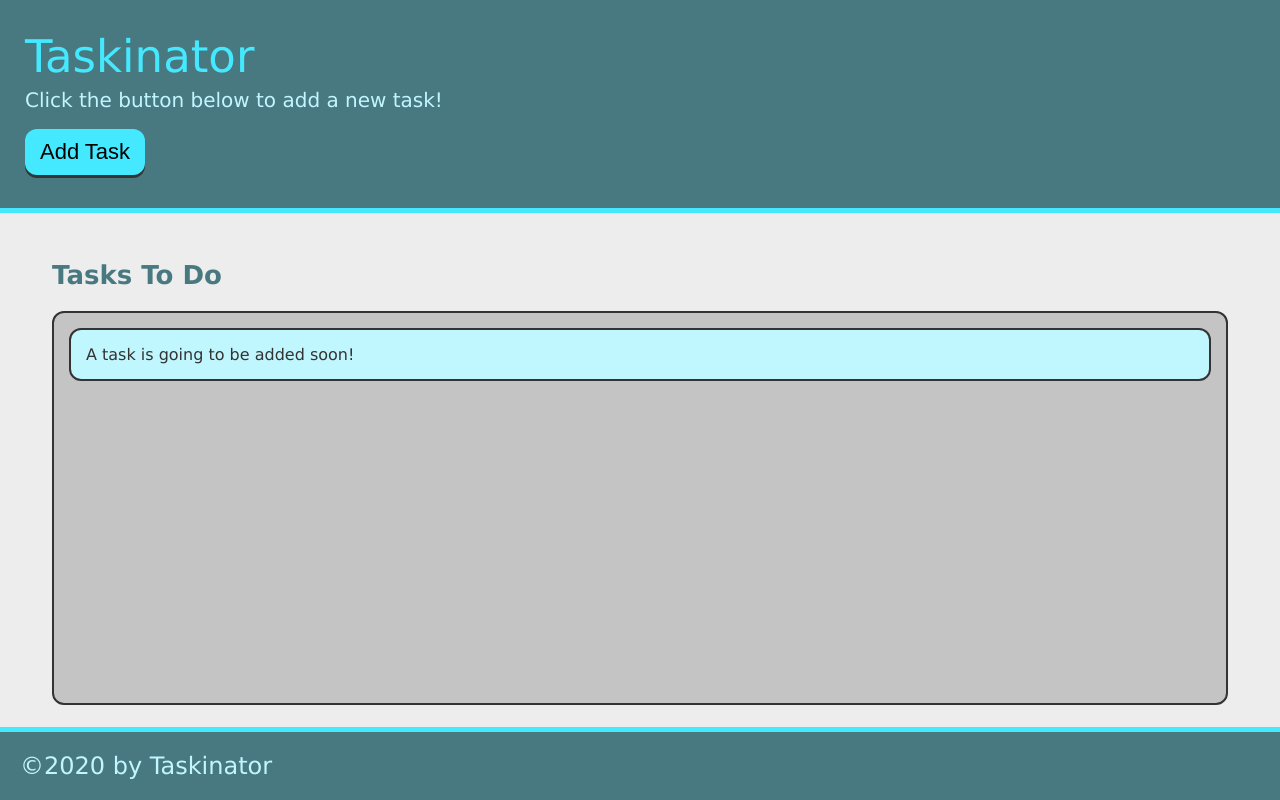
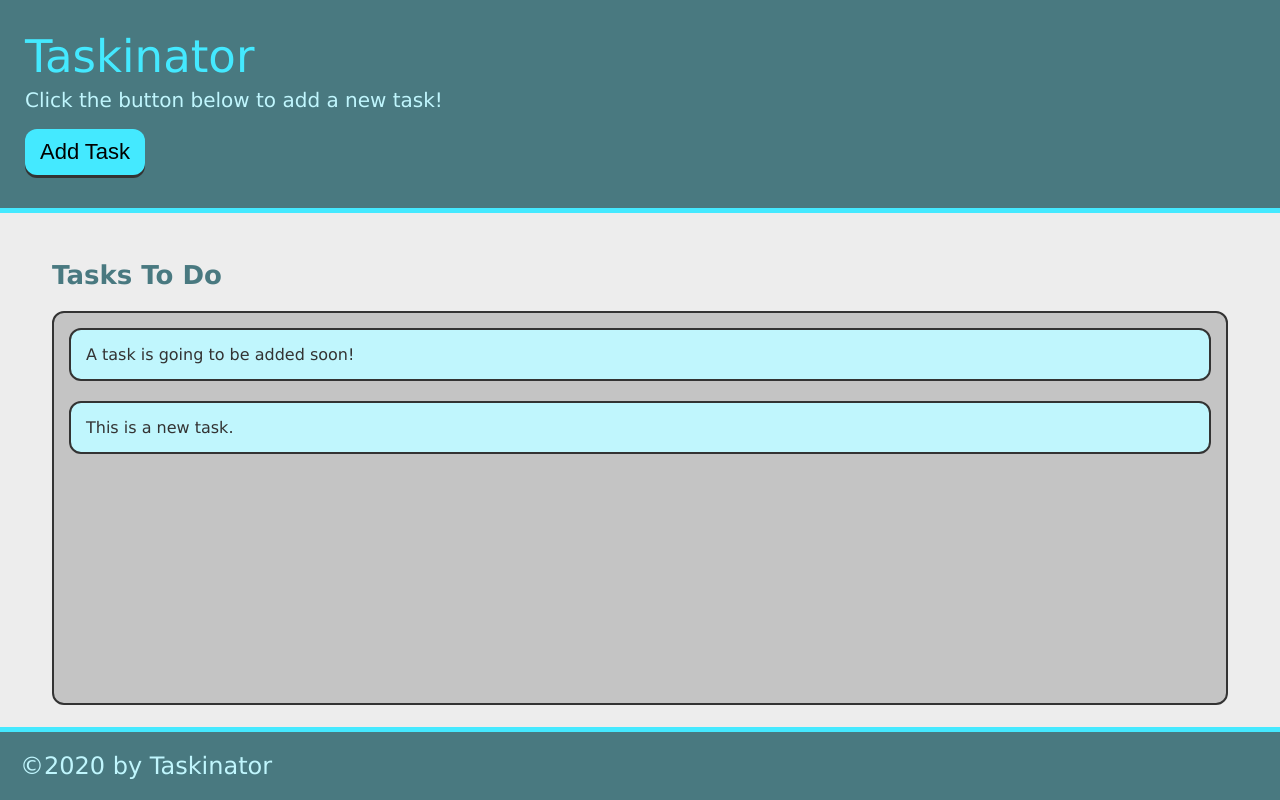
Before and after one commit to Undisputed06/taskinator, a plain HTML site: page index.html in a window 1280 px wide. Both pictures are taken after a click on the button "Add Task". Drawn offline with Linux system fonts and the light colour scheme.

Commit message:
add ability to add task

```diff
--- a/assets/js/scrpit.js
+++ b/assets/js/scrpit.js
@@ -0,0 +1,14 @@
+var buttonEl = document.querySelector("#save-task");
+var tasksToDoEl = document.querySelector("#tasks-to-do");
+
+
+
+
+var createTaskHandler = function() {
+    var listItemEl = document.createElement("li");
+    listItemEl.className = "task-item";
+    listItemEl.textContent = "This is a new task.";
+    tasksToDoEl.appendChild(listItemEl);
+  }
+
+  buttonEl.addEventListener("click", createTaskHandler)
--- a/index.html
+++ b/index.html
@@ -11,12 +11,12 @@
     <header>
         <hi class="page-title">Taskinator</hi>
         <p>Click the button below to add a new task!</p>
-        <button class="btn" >Add Task</button>
+        <button class="btn" id="save-task">Add Task</button>
     </header>
     <main class="page-content">
         <section class="task-list-wrapper">
             <h2 class="list-title">Tasks To Do</h2>
-            <ul class="task-list">
+            <ul class="task-list" id="tasks-to-do">
                 <li class="task-item">A task is going to be added soon!</li>
             </ul>
         </section>
```
